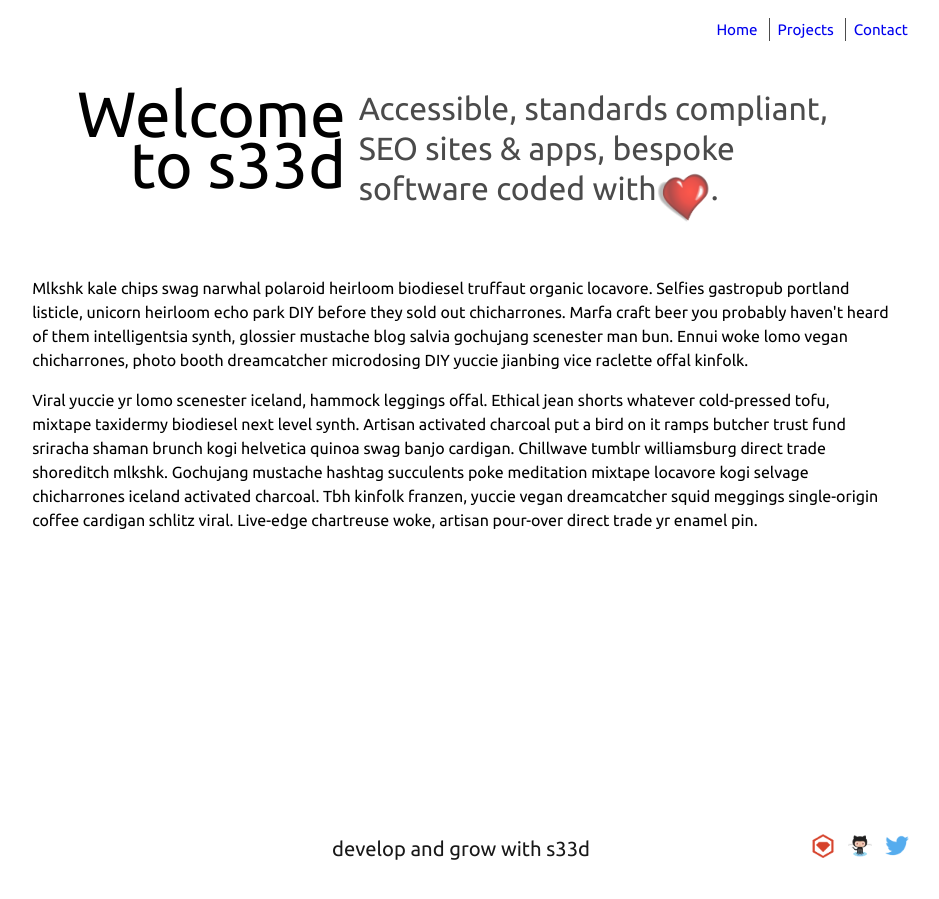
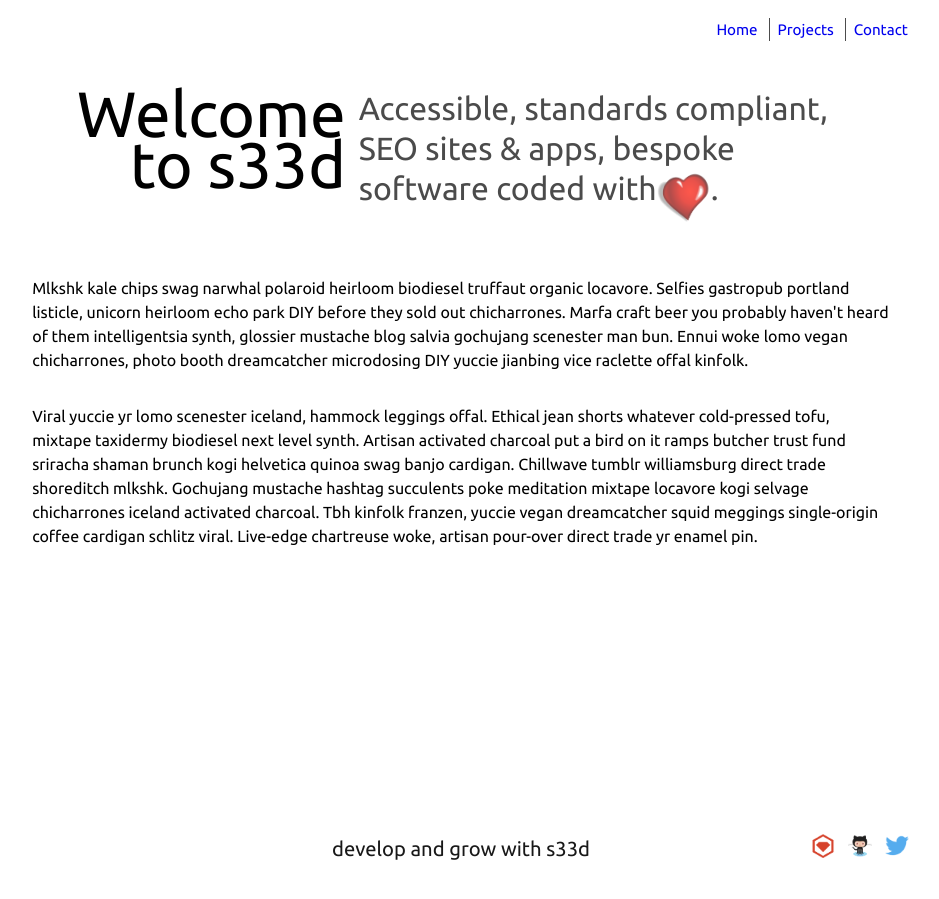
Before and after one commit to s33dco/s33dsite, a Jekyll site: the page built from index.html, in a window 1280 px wide. Shown: the whole page, without its empty margins (179-1118 px from the left). Built offline with Jekyll 4.4.1, drawn with Linux system fonts in a browser that asks for light colours.

Commit message:
just tidied up some css

```diff
--- a/contact/index.html
+++ b/contact/index.html
@@ -1,11 +1,6 @@
 ---
 layout: default
 ---
-<div class="full-hero contact-hero">
-	<div class="hero-content">
-
-	</div>
-</div>
 
 <div class="callout-section">
 	<div class="callout-title">
--- a/css/main.css
+++ b/css/main.css
@@ -189,9 +189,12 @@
   }
 
   .main-section {
-     padding : 1vh 4vw;
+    display :flex;
+    flex-direction: column;
+    padding : 1vh 4vw;
   }
   .main-section p {
+    flex-basis: auto;
     line-height: 1.5;
     margin: 1em 0;
   }
@@ -208,7 +211,7 @@
 
   .main-section-projects p {
     line-height: 1.5;
-    margin: 0 0 1em;
+    margin-bottom: 1em;
   }
 
   .project {
@@ -217,15 +220,9 @@
     margin: 0 1vw 1vh;
   }
 
-
-  .project-title {
-/*    margin: 1vh auto 0;*/
-  }
-
   .project-title h2 {
     display : inline-block;
     font-size: 4vh;
-/*    vertical-align: top;*/
   }
   .project-title img {
     display : inline-block;
--- a/index.html
+++ b/index.html
@@ -2,11 +2,6 @@
 layout: default
 ---
 
-	<div class="full-hero home-hero">
-		<div class="hero-content">
-
-		</div>
-	</div>
 
 	<div class="callout-section">
 		<div class="callout-title">
--- a/projects/index.html
+++ b/projects/index.html
@@ -1,11 +1,6 @@
 ---
 layout: default
 ---
-	<div class="full-hero project-hero">
-		<div class="hero-content">
-
-		</div>
-	</div>
 
 	<div class="callout-section">
 		<div class="callout-title">
```
Also changed, not shown: 4 other files.
